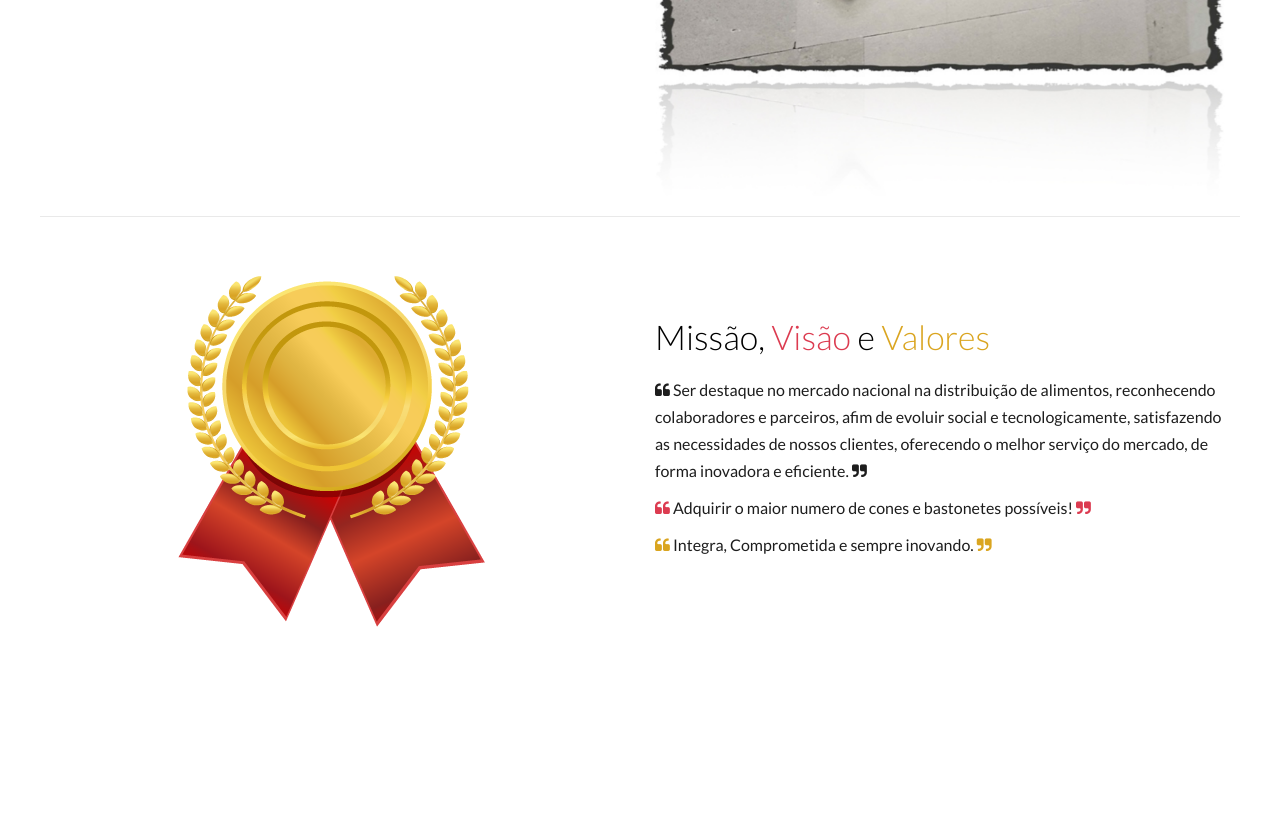
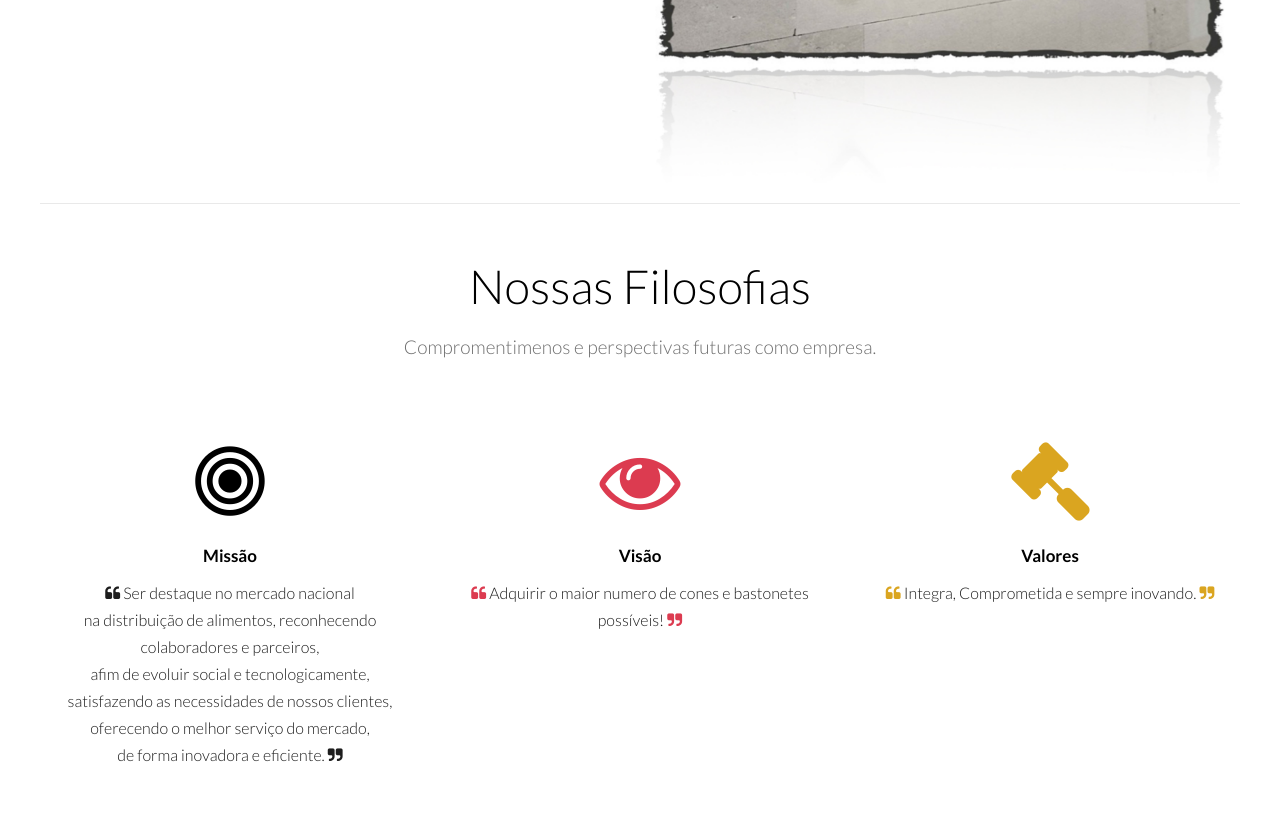
Before and after one commit to NathanReuter/Bruthan-WebSite, a plain HTML site: page index.html in a window 1280 px wide. Shown: the part 1426-2258 px from the top of the page. Before the commit the page ends 2070 px from the top, so only its background shows below. Drawn offline with Linux system fonts and the light colour scheme; files whose address does not match are found by name.

Commit message:
Mission section changed.

```diff
--- a/assets/css/style.css
+++ b/assets/css/style.css
@@ -2081,7 +2081,8 @@ ol {
 }
 .fixmenu-clone.navigation-header .navigation-bar > li > a:Hover,
 .fixmenu-clone.navigation-header .navigation-bar > li.active > a {
-    color: #1ac6ff;
+/*    color: #1ac6ff;*/
+    color: #EA3B58
 }
 .fixmenu-clone.navigation-header .navigation-brand {
     background: #fff;
--- a/index.html
+++ b/index.html
@@ -81,11 +81,13 @@
             </div>
             <div class="header-offers-container">
                 <div class="container">
+                    <!--
                     <div class="header-workwith">
                         <h3 class="header-com">COM</h3>
                         <h3 class="header-oque">O QUE</h3>
                         <h3 class="header-trabalhamos">TRABALHAMOS</h3>
                     </div>
+-->
                     <div class="container" style="width: 360px;">
                         <div class="row">
                             <div class="col-sm-4 static-header-imagesBox">
@@ -128,29 +130,75 @@
                     <img src="assets/imgs/bruthanwall.jpg" class="img-responsive" alt="process 2" />
                 </div>
                 <div class="col-sm-6 animated hiding" data-animation="fadeInLeft">
-                    <br/><br/>
+                    <br/>
+                    <br/>
                     <article>
                         <h3>QUEM <span class="highlight">SOMOS ?</span></h3>
-                    <div class="sub-title">Somos a Bruthan Comercial LTDA, com mais de 15 anos de experiencia no mercado de licitações em toda grande Florianópolis.</div>
-                        <p>Nosso <span class="highlight">foco</span> reside em licitações do genero alimenticio,  principalmente leites especiais, carnes e cafés...</p>
+                        <div class="sub-title">Somos a Bruthan Comercial LTDA, com mais de 15 anos de experiencia no mercado de licitações em toda grande Florianópolis.</div>
+                        <p>Nosso <span class="highlight">foco</span> reside em licitações do genero alimenticio, principalmente leites especiais, carnes e cafés...</p>
                     </article>
                 </div>
 
+                <!--
                 <hr class="clearfix" />
 
                 <div class="col-sm-6 animated hiding" data-animation="fadeInLeft">
                     <img src="assets/imgs/medal.png" class="img-responsive" alt="process 3" />
                 </div>
                 <div class="col-sm-6 animated hiding" data-animation="fadeInRight">
-                    <br/><br/>
+                    <br/>
+                    <br/>
                     <article>
                         <h3>Missão, <span class="highlight">Visão</span> e <span class="highlight2">Valores</span></h3>
-                        <p><i class="fa fa-quote-left"></i> Ser destaque no mercado nacional na distribuição de alimentos, reconhecendo colaboradores e parceiros, afim de evoluir social e tecnologicamente, satisfazendo as necessidades de nossos clientes, oferecendo o melhor serviço do mercado, de forma inovadora e eficiente. <i class="fa fa-quote-right"></i></p>
-                        <p><i class="fa fa-quote-left highlight"></i> Adquirir o maior numero de cones e bastonetes possíveis! <i class="fa fa-quote-right highlight"></i></p>
+                        <p><i class="fa fa-quote-left"></i> Ser destaque no mercado nacional na distribuição de alimentos, reconhecendo colaboradores e parceiros, afim de evoluir social e tecnologicamente, satisfazendo as necessidades de nossos clientes, oferecendo o melhor serviço do mercado, de forma inovadora e eficiente. <i class="fa fa-quote-right"></i>
+                        </p>
+                        <p><i class="fa fa-quote-left highlight"></i> Adquirir o maior numero de cones e bastonetes possíveis! <i class="fa fa-quote-right highlight"></i>
+                        </p>
                         <p><i class="fa fa-quote-left highlight2"></i> Integra, Comprometida e sempre inovando. <i class="fa fa-quote-right highlight2"></i> </p>
                     </article>
                 </div>
+                -->
+                <hr class="clearfix" />
 
+                <div class="tab-pane" id="third-tab-alt">
+                    <div class="section-header animated hiding center" data-animation="fadeInDown">
+                        <h2>Nossas Filosofias</h2>
+                        <div class="sub-heading">
+                            Compromentimenos e perspectivas futuras como empresa.
+                        </div>
+                    </div>
+                    <div class="section-content row">
+                        <div class="col-sm-4">
+                            <article class="text-center animated hiding" data-animation="fadeInLeft" data-delay="0">
+<!--                                <i class="howitworks fa fa-bullseye icon-active"></i>-->
+                                <i class="fa fa-bullseye howitworks"></i>
+                                <span class="h7">Missão</span>
+                                <p class="thin"><i class="fa fa-quote-left"></i>
+                                Ser destaque no mercado nacional<br> na distribuição de alimentos, reconhecendo colaboradores e parceiros,<br> afim de evoluir social e tecnologicamente,<br> satisfazendo as necessidades de nossos clientes, oferecendo o melhor serviço do mercado,<br> de forma inovadora e eficiente. <i class="fa fa-quote-right"></i>
+                        </p>
+                            </article>
+                            <!--<span class="icon icon-arrows-04"></span>-->
+                        </div>
+                        <div class="col-sm-4">
+                            <article class="text-center animated hiding" data-animation="fadeInLeft" data-delay="400">
+                                <i class="fa fa-eye howitworks highlight"></i>
+                                <span class="h7">Visão</span>
+                                <p class="thin"><i class="fa fa-quote-left highlight"></i> Adquirir o maior numero de cones e bastonetes possíveis! <i class="fa fa-quote-right highlight"></i>
+                        </p>
+                            </article>
+                            <!--<span class="icon icon-arrows-04"></span>-->
+                        </div>
+                        <div class="col-sm-4">
+                            <article class="text-center animated hiding" data-animation="fadeInLeft" data-delay="800">
+                                <i class="fa fa-gavel howitworks highlight2"></i>
+                                <span class="h7">Valores</span>
+                                <p class="thin"><i class="fa fa-quote-left highlight2"></i> Integra, Comprometida e sempre inovando. <i class="fa fa-quote-right highlight2"></i> </p>
+                            </article>
+                        </div>
+                    </div>
+                    <br/>
+                    <br/>
+                </div>
             </div>
         </div>
     </section>
```
Also changed, not shown: assets/imgs/Icon-mission.png (added).
